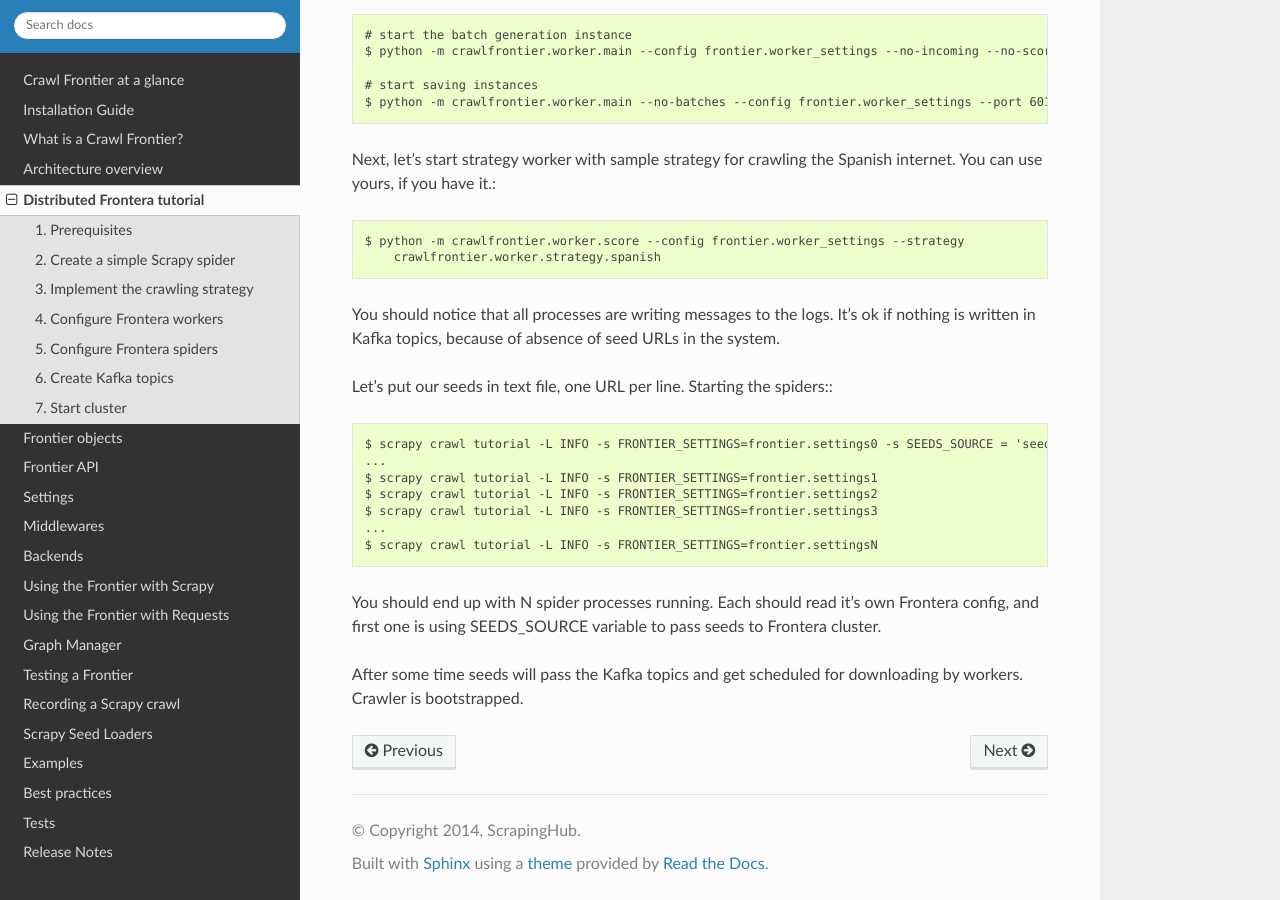
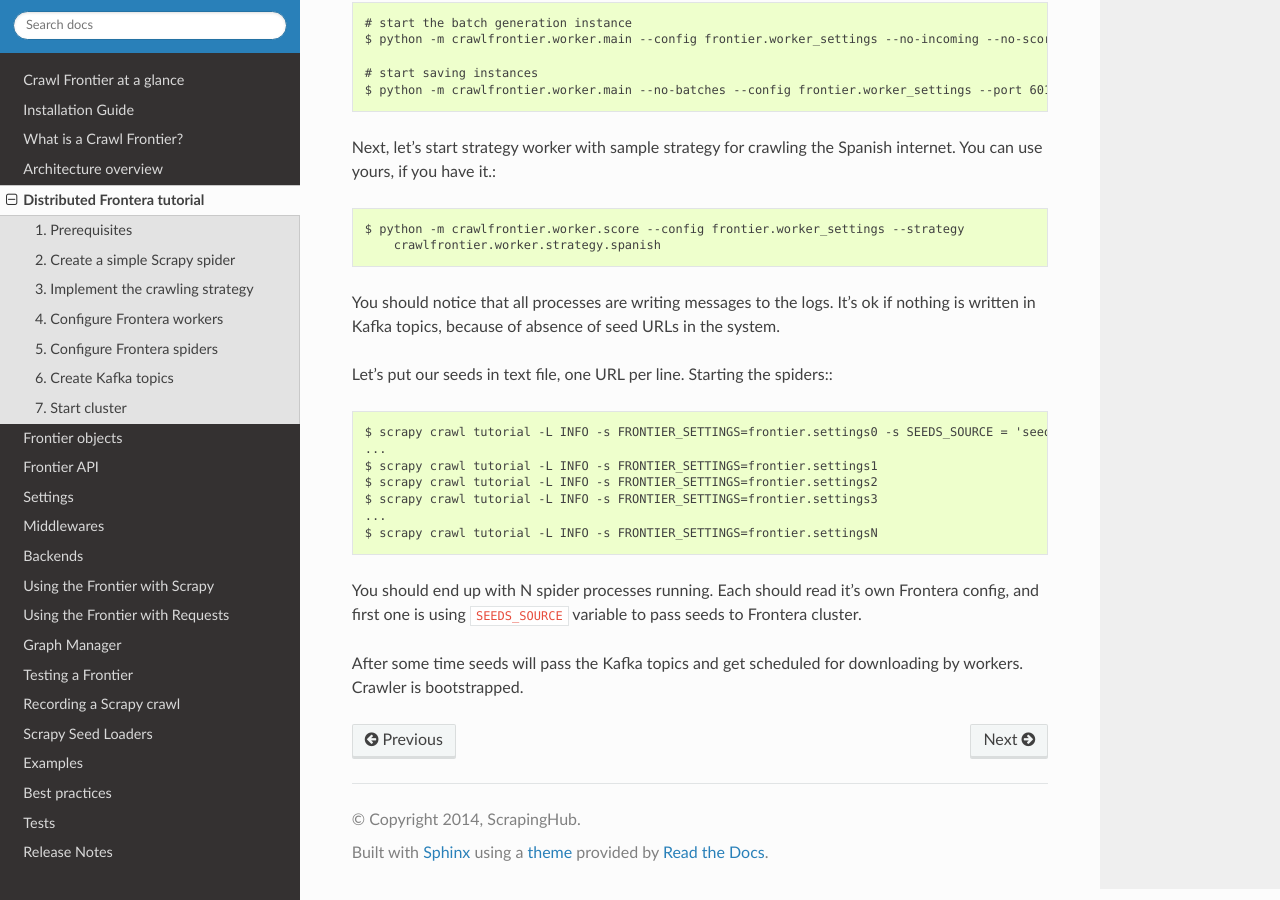
Before and after one commit to scrapinghub/frontera, a Sphinx documentation site: the page built from docs/source/topics/distributed-architecture.rst, in a window 1280 px wide and 900 px high, scrolled down 4692 px. Built offline with Sphinx 7.4.7 and the Read the Docs theme 2.0.0, drawn with Linux system fonts in a browser that asks for light colours; some of the changed text lies outside the part shown.

Commit message:
Minor edits.

```diff
--- a/docs/source/topics/distributed-architecture.rst
+++ b/docs/source/topics/distributed-architecture.rst
@@ -83,7 +83,7 @@
 3. Implement the crawling strategy
 ==================================
 Use ``crawlfrontier.worker.strategy.spanish`` module for reference. In general, you need to write a ``CrawlingStrategy``
- class with above interface::
+class with above interface::
 
     class CrawlStrategy(object):
         def __init__(self):
@@ -248,7 +248,7 @@
     $ scrapy crawl tutorial -L INFO -s FRONTIER_SETTINGS=frontier.settingsN
 
 You should end up with N spider processes running. Each should read it's own Frontera config, and first one is using
-SEEDS_SOURCE variable to pass seeds to Frontera cluster.
+``SEEDS_SOURCE`` variable to pass seeds to Frontera cluster.
 
 After some time seeds will pass the Kafka topics and get scheduled for downloading by workers. Crawler is bootstrapped.
 
```
Also changed, not shown: other parts of docs/source/topics/distributed-architecture.rst (+1 -1 lines).
